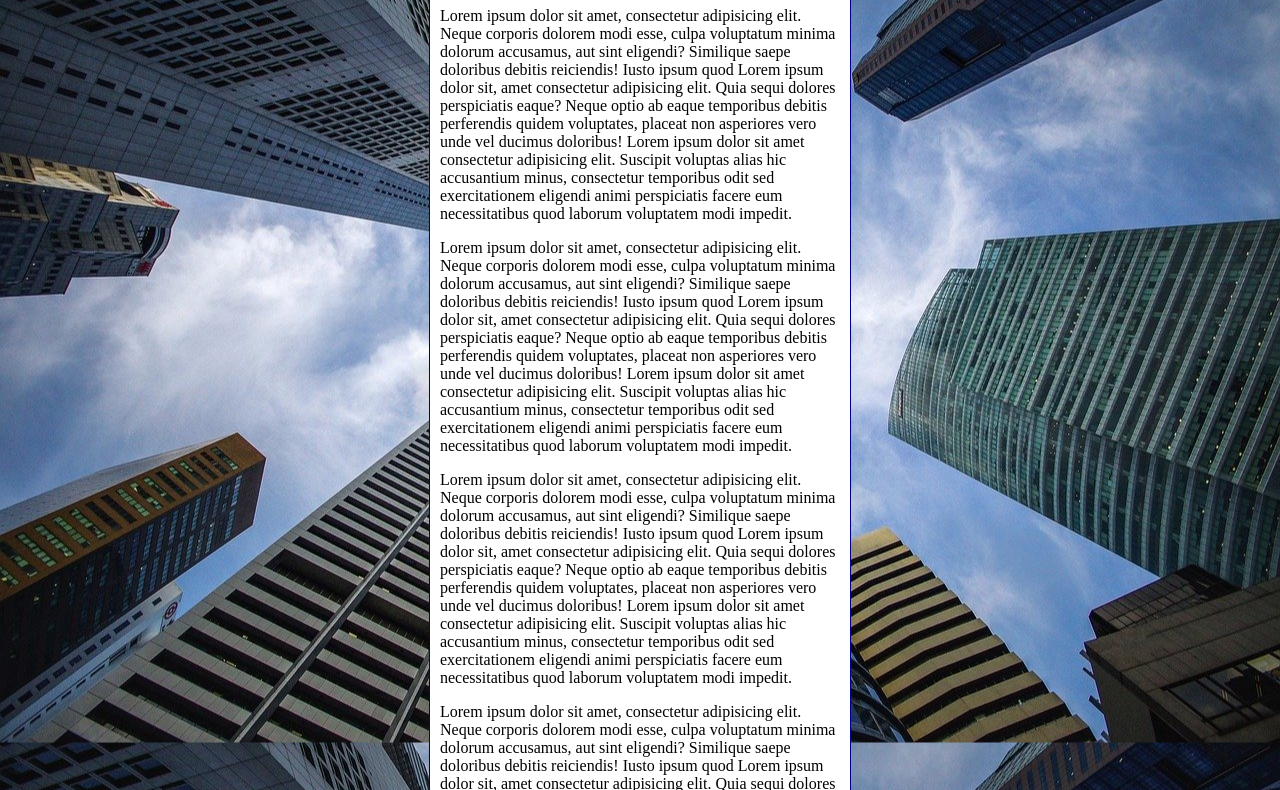
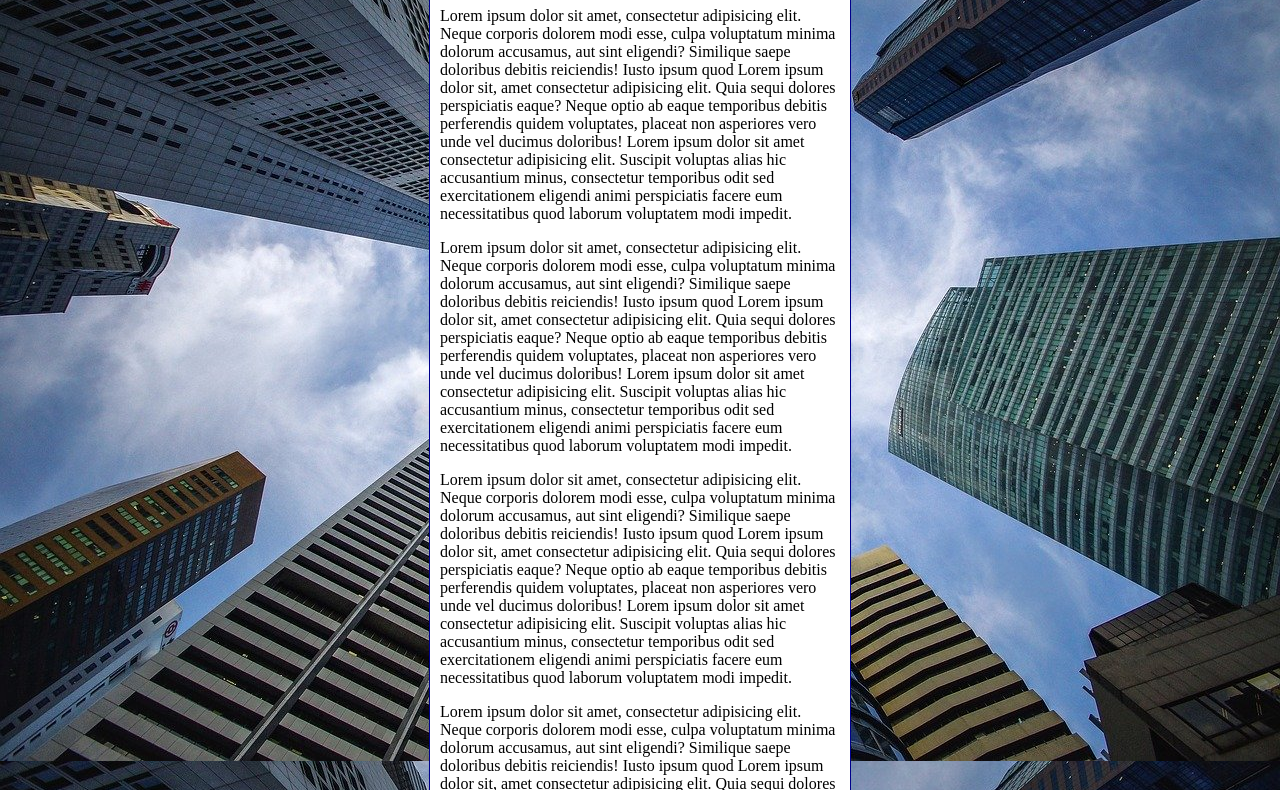
Before and after one commit to elysonmenezes/html-css, a plain HTML site: page exercicios/ex022/fundo006.html in a window 1280 px wide. Shown: the part 92-882 px from the top of the page. Drawn offline with Linux system fonts and the light colour scheme.

Commit message:
Update fundo006.html

```diff
--- a/exercicios/ex022/fundo006.html
+++ b/exercicios/ex022/fundo006.html
@@ -3,14 +3,22 @@
 <head>
     <meta charset="UTF-8">
     <meta name="viewport" content="width=device-width, initial-scale=1.0">
-    <title>Document</title>
+    <title>Fundo fixo de tela</title>
     <style>
         body {
-            height: 100vh;
+           /* height: 100vh;
             background-color: black;
             background-image: url(imagens/wallpaper002.jpg);
             background-position: center center;
             background-repeat: repeat-y;
+            background-size: cover;
+            background-attachment: fixed; */
+
+            /*Shorthand - background
+            color > image > position > repeat > [size] > attachament
+            */
+
+            background: black url(imagens/wallpaper002.jpg) center center no-repeat  fixed;
             background-size: cover;
         }
 
```
